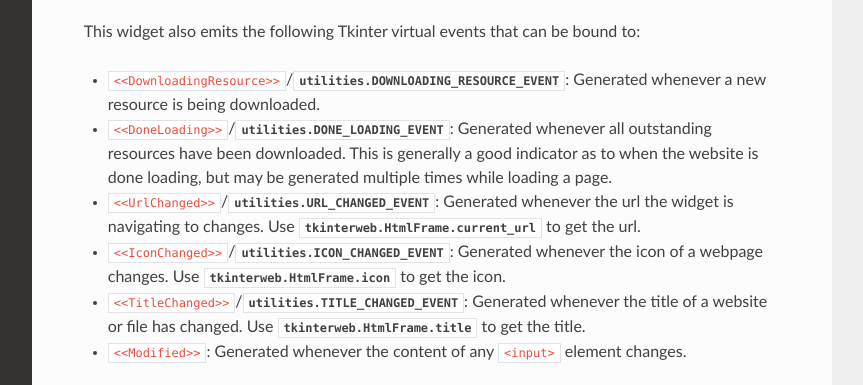
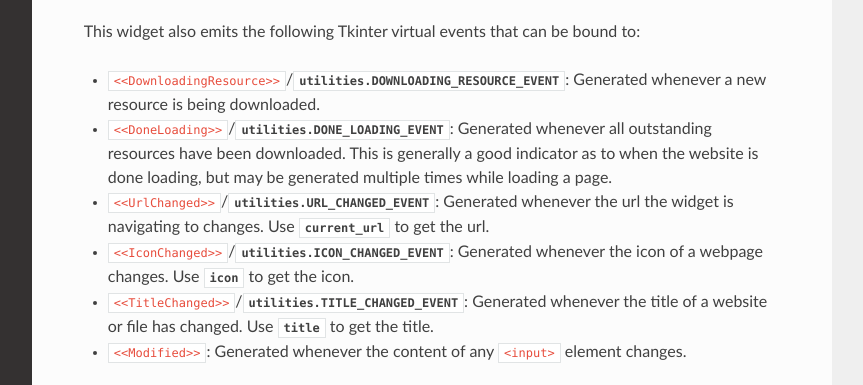
Before and after one commit to Andereoo/TkinterWeb, a Sphinx documentation site: the page built from docs/source/api/htmlframe.rst, in a window 1280 px wide and 1213 px high, cut to the strip 535-920 px from the top of the window. Shown: the whole strip, without its empty margins (268-1131 px from the left). Built offline with Sphinx 7.4.7 and the Read the Docs theme 3.1.0, drawn with Linux system fonts in a browser that asks for light colours.

```diff
--- a/docs/source/api/htmlframe.rst
+++ b/docs/source/api/htmlframe.rst
@@ -16,9 +16,9 @@ This widget also emits the following Tkinter virtual events that can be bound to
 
 * ``<<DownloadingResource>>``/:py:attr:`utilities.DOWNLOADING_RESOURCE_EVENT`: Generated whenever a new resource is being downloaded.
 * ``<<DoneLoading>>``/:py:attr:`utilities.DONE_LOADING_EVENT`: Generated whenever all outstanding resources have been downloaded. This is generally a good indicator as to when the website is done loading, but may be generated multiple times while loading a page.
-* ``<<UrlChanged>>``/:py:attr:`utilities.URL_CHANGED_EVENT`: Generated whenever the url the widget is navigating to changes. Use :attr:`tkinterweb.HtmlFrame.current_url` to get the url.
-* ``<<IconChanged>>``/:py:attr:`utilities.ICON_CHANGED_EVENT`: Generated whenever the icon of a webpage changes. Use :attr:`tkinterweb.HtmlFrame.icon` to get the icon.
-* ``<<TitleChanged>>``/:py:attr:`utilities.TITLE_CHANGED_EVENT`: Generated whenever the title of a website or file has changed. Use :attr:`tkinterweb.HtmlFrame.title` to get the title.
+* ``<<UrlChanged>>``/:py:attr:`utilities.URL_CHANGED_EVENT`: Generated whenever the url the widget is navigating to changes. Use :attr:`~tkinterweb.HtmlFrame.current_url` to get the url.
+* ``<<IconChanged>>``/:py:attr:`utilities.ICON_CHANGED_EVENT`: Generated whenever the icon of a webpage changes. Use :attr:`~tkinterweb.HtmlFrame.icon` to get the icon.
+* ``<<TitleChanged>>``/:py:attr:`utilities.TITLE_CHANGED_EVENT`: Generated whenever the title of a website or file has changed. Use :attr:`~tkinterweb.HtmlFrame.title` to get the title.
 * ``<<Modified>>``: Generated whenever the content of any ``<input>`` element changes.
 
 .. autoclass:: tkinterweb.HtmlLabel
--- a/docs/source/api/tkinterweb.rst
+++ b/docs/source/api/tkinterweb.rst
@@ -5,7 +5,7 @@ The :class:`TkinterWeb` class is the low-level widget that bridges the gap betwe
 
 Do not use this widget unless absolutely nessessary. Instead use the :class:`HtmlFrame` widget.
 
-This widget can be accessed through the :attr:`~tkinterweb.HtmlFrame.html` property of the :class:`HtmlFrame` and :class:`HtmlLabel` widgets to access underlying settings and commands that are not a part of the :class:`HtmlFrame` API.
+This widget can be accessed through the :attr:`~tkinterweb.HtmlFrame.html` property of the :class:`tkinterweb.HtmlFrame` and :class:`tkinterweb.HtmlLabel` widgets to access underlying settings and commands that are not a part of the :class:`tkinterweb.HtmlFrame` API.
 
 .. autoclass:: tkinterweb.TkinterWeb
    :members:
--- a/docs/source/dom.rst
+++ b/docs/source/dom.rst
@@ -13,7 +13,7 @@ Overview
 How-To
 --------
 
-To manipulate the Document Object Model, use the :attr:`~tkinterweb.HtmlFrame.document` property of your :class:`HtmlFrame` or :class:`HtmlLabel` widget (new since version 3.25). For example, to create a heading with blue text inside of an element with the id "container", one can use the following:
+To manipulate the Document Object Model, use the :attr:`~tkinterweb.HtmlFrame.document` property of your :class:`~tkinterweb.HtmlFrame` or :class:`~tkinterweb.HtmlLabel` widget (new since version 3.25). For example, to create a heading with blue text inside of an element with the id "container", one can use the following:
 
 >>> yourhtmlframe = tkinterweb.HtmlFrame(root)
 >>> yourhtmlframe.load_html("<div id='container'><p>Test</p></div>")
--- a/docs/source/faq.rst
+++ b/docs/source/faq.rst
@@ -3,12 +3,12 @@ Frequently Asked Questions
 
 **How do I load websites or files?**
 
-* Use the :meth:`HtmlFrame.load_website` or :meth:`HtmlFrame.load_file` commands. Alternatively, use the :meth:`HtmlFrame.load_url` command to load any generic url, but keep in mind that the url must be properly formatted, because the url scheme will not be automatically applied. As always, check out the :doc:`api/htmlframe` for more information.
+* Use the :meth:`~tkinterweb.HtmlFrame.load_website` or :meth:`~tkinterweb.HtmlFrame.load_file` commands. Alternatively, use the :meth:`~tkinterweb.HtmlFrame.load_url` command to load any generic url, but keep in mind that the url must be properly formatted, because the url scheme will not be automatically applied. As always, check out the :doc:`api/htmlframe` for more information.
 
 **How do I manage clicks and use custom bindings?**
 
 * The :attr:`on_link_click` configuration option can be used to assign a custom function to link clicks. Likewise :attr:`on_form_submit` can be used to handle form submissions. See the :doc:`api/htmlframe` for more information.
-* Like any other Tkinter widget, mouse and keyboard events can be bound to the :class:`HtmlFrame` widget. See the :doc:`usage` page for examples of binding navigation keys and opening menus on right-clicks.
+* Like any other Tkinter widget, mouse and keyboard events can be bound to the :class:`~tkinterweb.HtmlFrame` widget. See the :doc:`usage` page for examples of binding navigation keys and opening menus on right-clicks.
 
 **TkinterWeb is crashing. Help?**
 
```
Also changed, not shown: other parts of docs/source/api/htmlframe.rst (+2 -2 lines), docs/source/usage.rst (+4 -4 lines), 2 other files.
